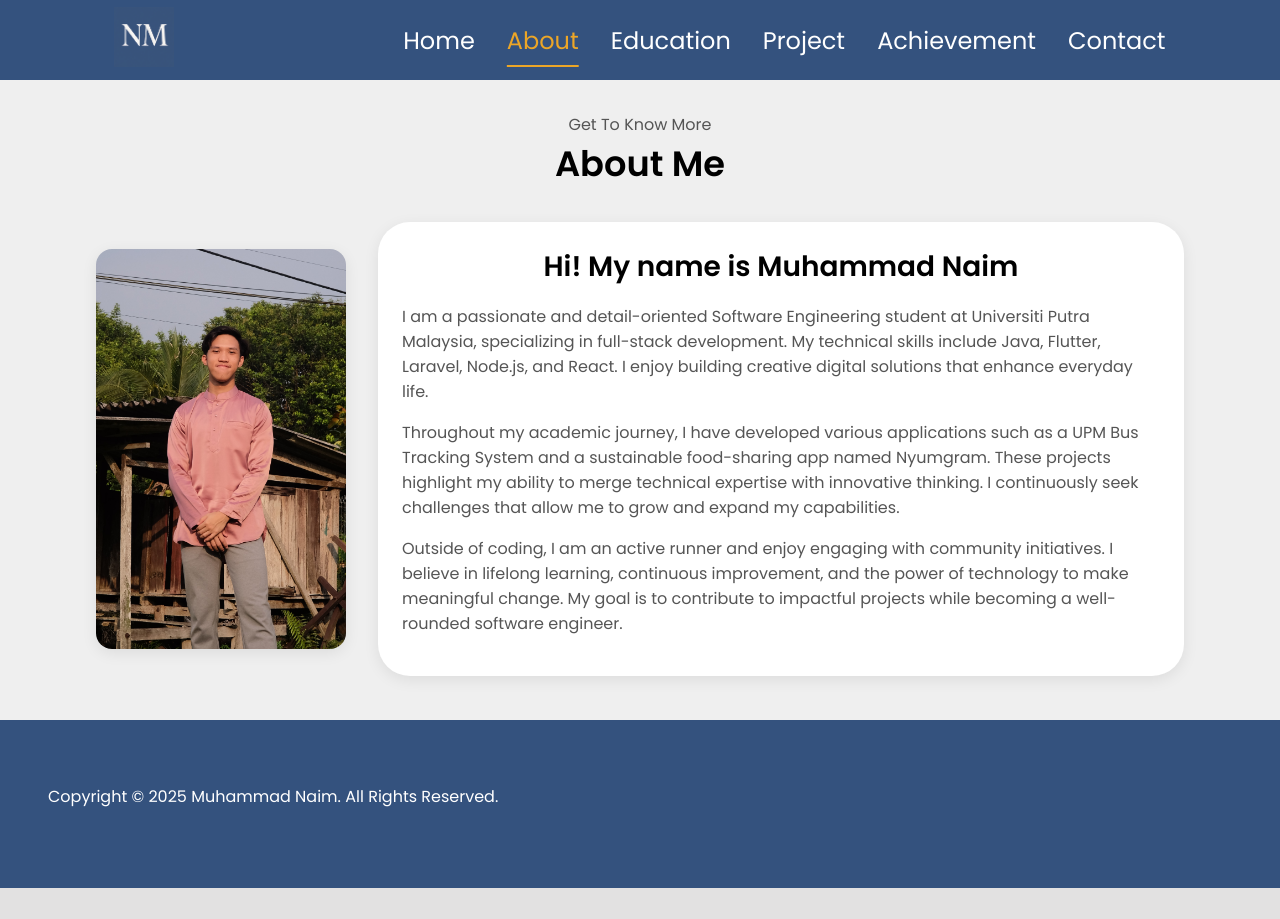
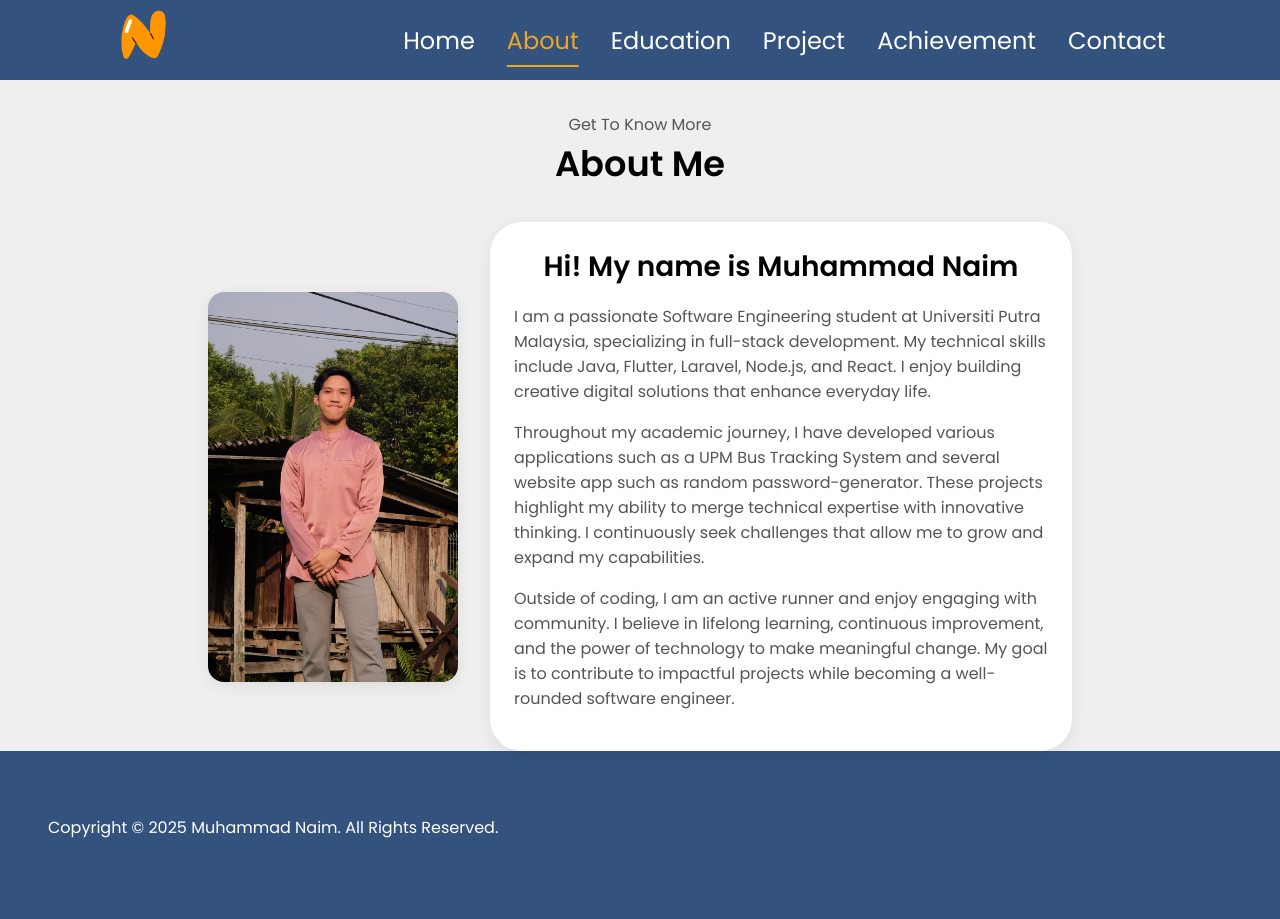
Before and after one commit to MatSantai/SSE3308-224234-LAB2, a plain HTML site: page about.html in a window 1280 px wide. Before the commit the page ends 888 px from the top, so only its background shows below. Drawn offline with Linux system fonts and the light colour scheme.

Commit message:
minor update

```diff
--- a/about.html
+++ b/about.html
@@ -5,13 +5,14 @@
     <meta http-equiv="X-UA-Compatible" content="IE=edge" />
     <meta name="viewport" content="width=device-width, initial-scale=1.0" />
     <title>My Portfolio</title>
+    <link rel="icon" href="assets/images/n-logo-32.png" type="image/png">
     <link rel="stylesheet" href="css/styles.css" />
     <link rel="stylesheet" href="css/about.css" />
   </head>
   <body>
     <!-- navbar -->
     <nav>
-      <a href="index.html"><img src="assets/icons/logo.png" class="logo"/></a>
+      <a href="index.html"><img src="assets/images/n-logo-96.png" class="logo"/></a>
       <div>
         <ul>
           <li><a href="index.html">Home</a></li>
@@ -36,13 +37,13 @@
           <div class="about-text-container">
             <h2>Hi! My name is Muhammad Naim</h2>
             <p>
-              I am a passionate and detail-oriented Software Engineering student at Universiti Putra Malaysia, specializing in full-stack development. My technical skills include Java, Flutter, Laravel, Node.js, and React. I enjoy building creative digital solutions that enhance everyday life.
+              I am a passionate Software Engineering student at Universiti Putra Malaysia, specializing in full-stack development. My technical skills include Java, Flutter, Laravel, Node.js, and React. I enjoy building creative digital solutions that enhance everyday life.
             </p>
             <p>
-              Throughout my academic journey, I have developed various applications such as a UPM Bus Tracking System and a sustainable food-sharing app named Nyumgram. These projects highlight my ability to merge technical expertise with innovative thinking. I continuously seek challenges that allow me to grow and expand my capabilities.
+              Throughout my academic journey, I have developed various applications such as a UPM Bus Tracking System and several website app such as random password-generator. These projects highlight my ability to merge technical expertise with innovative thinking. I continuously seek challenges that allow me to grow and expand my capabilities.
             </p>
             <p>
-              Outside of coding, I am an active runner and enjoy engaging with community initiatives. I believe in lifelong learning, continuous improvement, and the power of technology to make meaningful change. My goal is to contribute to impactful projects while becoming a well-rounded software engineer.
+              Outside of coding, I am an active runner and enjoy engaging with community. I believe in lifelong learning, continuous improvement, and the power of technology to make meaningful change. My goal is to contribute to impactful projects while becoming a well-rounded software engineer.
             </p>
           </div>
         </div>
--- a/css/about.css
+++ b/css/about.css
@@ -1,8 +1,8 @@
 #about {
   position: relative;
   background-color: #efefef;
-  padding-left: 6rem;
-  padding-right: 6rem;
+  padding-left: 13rem;
+  padding-right: 13rem;
   height: 80vh;
 }
 
@@ -16,7 +16,7 @@
 .about-pic-container {
   display: flex;
   width: 250px;
-  height: 400px;
+  height: 390px;
 }
 
 .about-pic-container img {
--- a/css/achievement.css
+++ b/css/achievement.css
@@ -1,6 +1,6 @@
 #achievements {
-  padding-left: 20px;
-  padding-right: 20px;
+  padding-left: 13rem;
+  padding-right: 13rem;
   padding-bottom: 8rem;
   background-color: #efefef;
 }
--- a/css/education.css
+++ b/css/education.css
@@ -1,6 +1,8 @@
 #education {
   background-color: #efefef;
   padding-bottom: 8rem;
+  padding-left: 13rem;
+  padding-right: 13rem;
 }
 
 .education-container {
--- a/css/index.css
+++ b/css/index.css
@@ -3,6 +3,7 @@
   justify-content: center;
   gap: 5rem;
   height: 80vh;
+  background-color: #efefef;
 }
 
 .profile-pic-container {
```
Also changed, not shown: achievement.html (+2 -1 lines), contact.html (+2 -1 lines), education.html (+3 -2 lines), index.html (+2 -2 lines), project.html (+2 -1 lines), assets/images/n-logo-32.png (renamed from n-logo-32.png), assets/images/n-logo-96.png (renamed from n-logo-96.png), n-logo-16.png (deleted).
